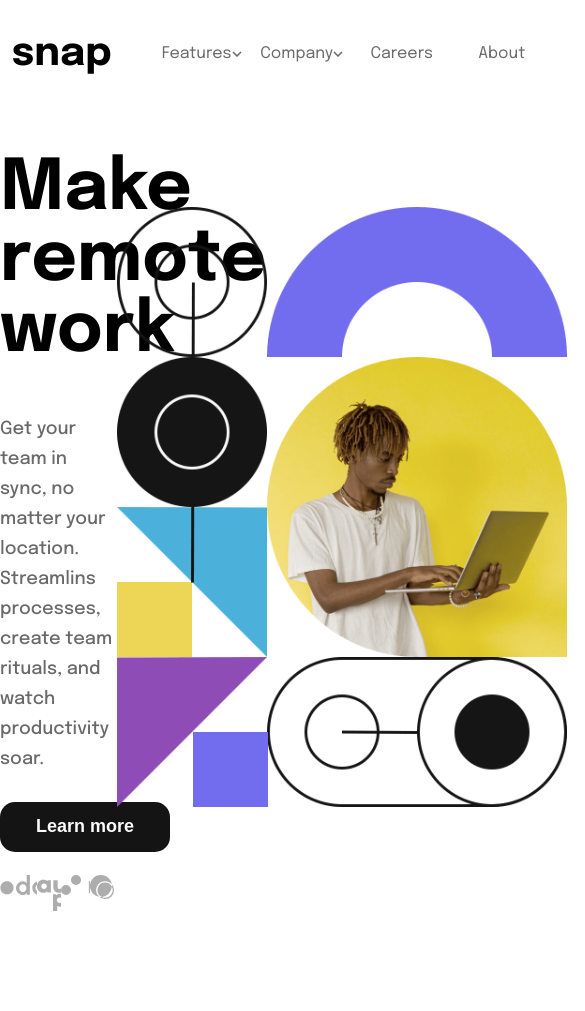
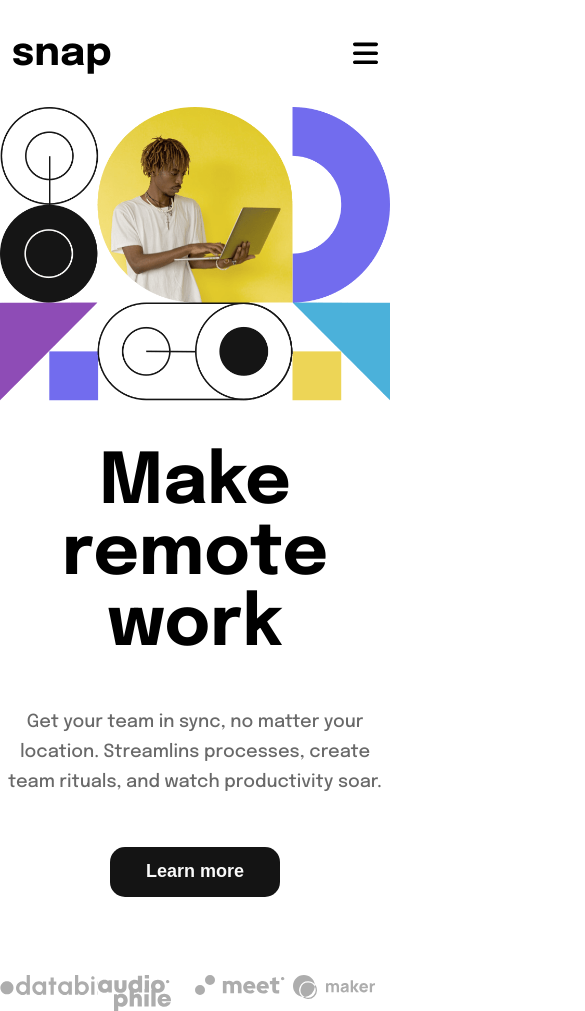
Before and after one commit to danieloshinubi/info-sec-dropdown, a React (Create React App) app: page /Register in a window 390 px wide. Shown: the top 1011 px of the page, 585 px wide, since content can reach past the window. Before the commit the page ends 911 px from the top, so only its background shows below. Built offline with nearby package versions, Linux system fonts and the light colour scheme.

Commit message:
mobile responsiveness done

```diff
--- a/src/Components/Main/Landing.js
+++ b/src/Components/Main/Landing.js
@@ -1,21 +1,18 @@
 import React from "react";
 import heroGuy from "../../Assets/images/image-hero-desktop.png";
+import heroGuyMobileView from "../../Assets/images/image-hero-mobile.png";
 import "../../css/Landing.css";
-
 
 function Landing() {
   return (
     <div className="Landing">
       <div className="make-remote-work">
         <h1 style={{ fontWeight: "700", fontSize: "70px" }}>
-          Make <br /> remote work
+          Make remote work
         </h1>
         <p>
-
-            Get your team in sync, no matter your location.
-            <br /> Streamlins processes, create team rituals, and
-            <br /> watch productivity soar.
-
+          Get your team in sync, no matter your location. Streamlins processes,
+          create team rituals, and watch productivity soar.
         </p>
         <button className="learn-more-button" style={{ fontSize: "18px" }}>
           <b>{"Learn more"}</b>
@@ -49,7 +46,18 @@ function Landing() {
         </div>
       </div>
       <div className="makeremote-image">
-        <img src={heroGuy} style={{ width: "450px" }} alt="" />
+        <img
+          src={heroGuy}
+
+          alt=""
+          className="hero-desktop-view"
+        />
+        <img
+          src={heroGuyMobileView}
+
+          alt=""
+          className="hero-mobile-view"
+        />
       </div>
     </div>
   );
--- a/src/css/Landing.css
+++ b/src/css/Landing.css
@@ -46,10 +46,92 @@
 .learn-more-button:hover {
   background-color: white;
   color: black;
-  border:2px solid hsl(0, 0%, 8%) ;
+  border: 2px solid hsl(0, 0%, 8%);
 }
 .remote-work-icons {
   display: flex;
   justify-content: space-between;
   margin-top: 20%;
 }
+.hero-mobile-view {
+  display: none;
+}
+.hero-desktop-view {
+  width: 450px;
+}
+@media only screen and (max-width: 480px) {
+  .Landing {
+    width: 100%;
+    display: flex;
+    flex-direction: column-reverse;
+  }
+  .make-remote-work {
+    width: 100%;
+    text-align: center;
+  }
+  .hero-desktop-view {
+    display: none;
+  }
+  .hero-mobile-view {
+    display: block;
+    width: 100%;
+  }
+  .remote-work-icons {
+    width: 100%;
+    display: flex;
+    justify-content: space-between;
+  }
+  .remote-work-icons svg {
+    width: 25%;
+  }
+}
+@media only screen and (max-width: 768px) {
+    .Landing {
+      width: 100%;
+      display: flex;
+      flex-direction: column-reverse;
+    }
+    .make-remote-work {
+      width: 100%;
+      text-align: center;
+    }
+    .hero-desktop-view {
+      display: none;
+    }
+    .hero-mobile-view {
+      display: block;
+      width: 100%;
+    }
+    .remote-work-icons {
+        width: 100%;
+      }
+    .remote-work-icons svg {
+      width: 25%;
+    }
+  }
+  @media only screen and (min-width: 769px) and (max-width: 1024px) {
+    .Landing {
+        width: 100%;
+        display: flex;
+        flex-direction: column-reverse;
+      }
+      .make-remote-work {
+        width: 100%;
+        text-align: center;
+      }
+      .hero-desktop-view {
+        display: none;
+      }
+      .hero-mobile-view {
+        display: block;
+        width: 100%;
+      }
+      .remote-work-icons {
+          width: 100%;
+          display: flex;
+          justify-content: space-around;
+        }
+      .remote-work-icons svg {
+        width: 25%;
+      }
+  }
--- a/src/css/Navbar.css
+++ b/src/css/Navbar.css
@@ -98,7 +98,7 @@
   /* margin-top: 8%; */
 }
 .register {
-    border:1px solid hsl(0, 0%, 41%) ;
+    border:2px solid hsl(0, 0%, 41%) ;
   /* background-color: hsl(0, 0%, 8%);
   color: hsl(0, 0%, 98%);
   width: 170px;
@@ -111,3 +111,35 @@
 .hamburger{
     display: none;
 }
+@media only screen and (max-width: 480px) {
+    .snap ul {
+      display: none;
+      }
+      .login ul {
+      display: none;
+      }
+      .hamburger{
+        display: flex;
+
+    }
+    .hamburger svg{
+        width: 25px;
+
+    }
+}
+@media only screen and (max-width: 768px) {
+    .snap ul {
+      display: none;
+      }
+      .login ul {
+      display: none;
+      }
+      .hamburger{
+        display: flex;
+
+    }
+    .hamburger svg{
+        width: 25px;
+
+    }
+}
```
